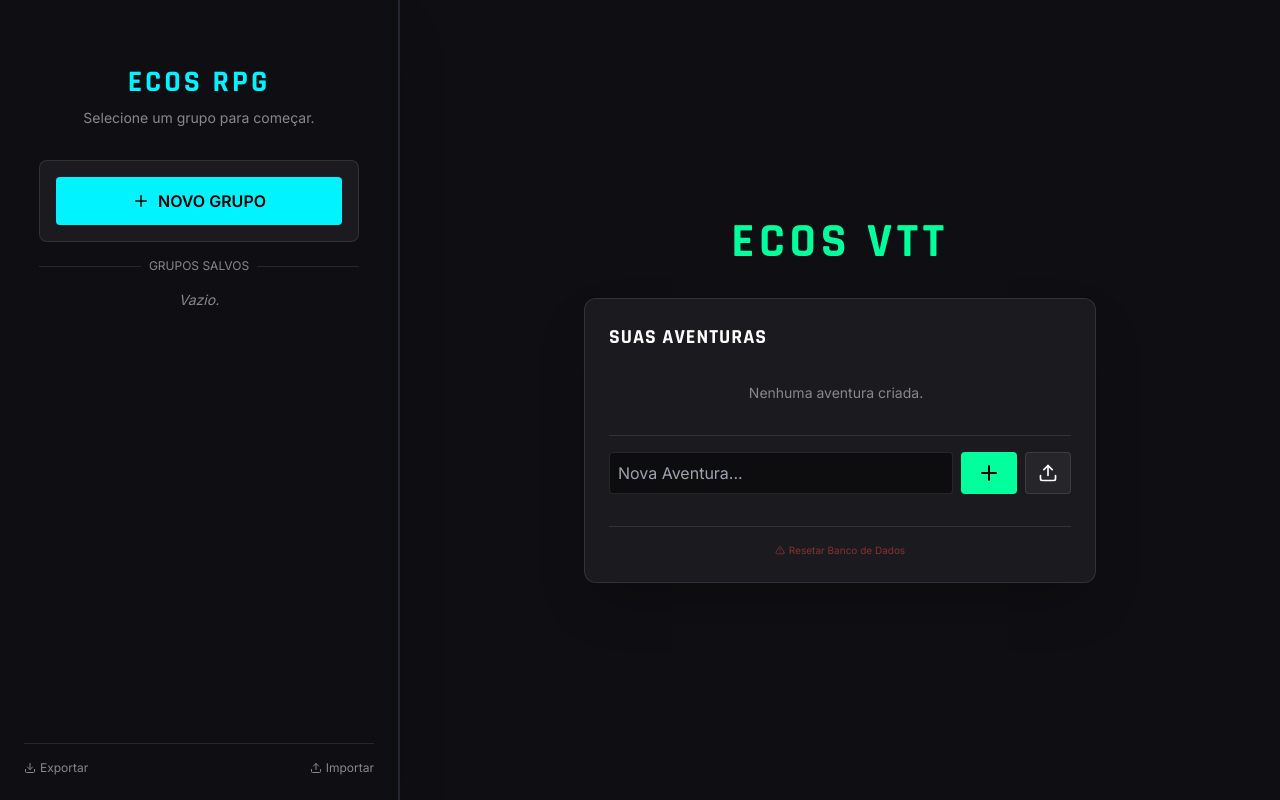
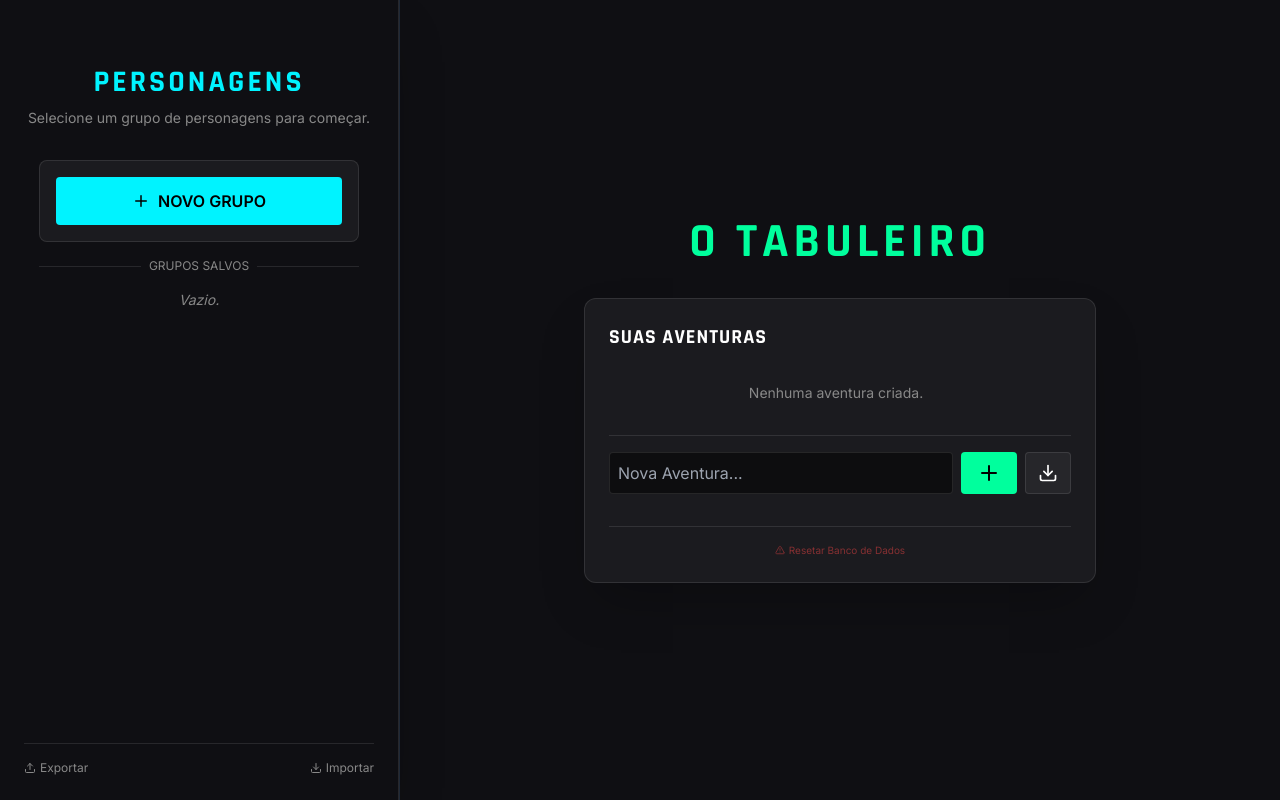
Before and after one commit to pvargasdev/ecosvtt, a React (Vite) app: page / in a window 1280 px wide. Built offline with nearby package versions, Linux system fonts and the light colour scheme.

Commit message:
corrections

```diff
--- a/src/components/Character/CharacterSidebar.jsx
+++ b/src/components/Character/CharacterSidebar.jsx
@@ -12,7 +12,7 @@ const resizeDamageArray = (currentArray, newSize) => {
     return arr;
 };
 
-// Componente de Animação: FADE IN VERTICAL (Suave)
+// Componente de Animação: FADE IN VERTICAL
 const FadeInView = ({ children, className }) => (
     <div className={`h-full flex flex-col ${className}`} style={{ animation: 'fadeInUp 0.4s cubic-bezier(0.2, 0.8, 0.2, 1) forwards' }}>
         <style>{`
@@ -110,7 +110,7 @@ const CharacterSidebar = () => {
     createPreset, loadPreset, saveToPreset, deletePreset, mergePresets, exitPreset
   } = useGame();
 
-  const [view, setView] = useState('manager'); // manager | hub | details
+  const [view, setView] = useState('manager');
   const [activeCharId, setActiveCharId] = useState(null);
   const [isEditing, setIsEditing] = useState(false);
   const [formData, setFormData] = useState({});
@@ -126,20 +126,17 @@ const CharacterSidebar = () => {
   const activeChar = gameState.characters.find(c => c.id === activeCharId);
   const currentPreset = presets.find(p => p.id === activePresetId);
 
-  // Controle de View baseado no Preset Ativo
   useEffect(() => {
       if (!activePresetId) setView('manager');
       else if (view === 'manager') setView('hub');
   }, [activePresetId]);
 
-  // AUTO-SAVE: Salva automaticamente sempre que há mudança nos personagens
   useEffect(() => {
       if (activePresetId && gameState.characters) {
           saveToPreset(activePresetId);
       }
   }, [gameState.characters, activePresetId, saveToPreset]);
 
-  // Cálculo de tamanho de ícones do rodapé
   useEffect(() => {
       if (!footerRef.current || gameState.characters.length === 0) return;
       const calcSize = () => {
@@ -160,7 +157,7 @@ const CharacterSidebar = () => {
   const showConfirm = (title, msg, action) => setConfirmModal({ open: true, title, msg, onConfirm: action });
   const closeModal = () => setConfirmModal({ ...confirmModal, open: false });
 
-  // --- DRAG AND DROP ---
+  // --- ACTIONS ---
   const handleDragSortStart = (e, index, char) => {
       setDraggedIndex(index);
       e.dataTransfer.setData('application/json', JSON.stringify({ type: 'character_drag', characterId: char.id }));
@@ -171,17 +168,15 @@ const CharacterSidebar = () => {
       e.stopPropagation();
       if (draggedIndex === null || draggedIndex === dropIndex) return;
       if (draggedIndex === -1) return;
-
       const newList = [...gameState.characters];
       const [removed] = newList.splice(draggedIndex, 1);
       newList.splice(dropIndex, 0, removed);
-      setAllCharacters(newList); // Isso disparará o Auto-Save
+      setAllCharacters(newList);
       setDraggedIndex(null);
   };
   const handleDragEnd = () => setDraggedIndex(null);
   const handleDragOver = (e) => e.preventDefault();
 
-  // --- PRESET ACTIONS ---
   const handleExportPresetsZip = async () => {
       const zip = new JSZip();
       zip.file("presets.json", JSON.stringify(presets, null, 2));
@@ -198,10 +193,7 @@ const CharacterSidebar = () => {
           if (jsonFile) {
               const str = await jsonFile.async("string");
               const json = JSON.parse(str);
-              if (Array.isArray(json)) {
-                  mergePresets(json);
-                  showAlert("Sucesso", `${json.length} grupos importados!`);
-              }
+              if (Array.isArray(json)) mergePresets(json);
           }
       } catch (err) { showAlert("Erro", "Arquivo inválido."); }
       e.target.value = null;
@@ -214,11 +206,6 @@ const CharacterSidebar = () => {
       setIsCreatingPreset(false);
   };
 
-  const handleExitGroup = () => {
-      exitPreset();
-  };
-
-  // --- CHARACTER ACTIONS ---
   const handleSaveChar = () => {
     if (!formData.name) return showAlert("Erro", "Nome é obrigatório");
     if (activeCharId === 'NEW') {
@@ -267,7 +254,7 @@ const CharacterSidebar = () => {
                       {confirmModal.onConfirm ? (
                           <>
                             <button onClick={closeModal} className="px-4 py-2 rounded border border-glass-border text-text-muted hover:bg-white/10 transition text-sm">Cancelar</button>
-                            <button onClick={() => { confirmModal.onConfirm(); closeModal(); }} className="px-4 py-2 rounded bg-neon-blue text-black font-bold hover:bg-white transition text-sm">Confirmar</button>
+                            <button onClick={() => { confirmModal.onConfirm(); closeModal(); }} className="px-4 py-2 rounded bg-red-600 text-white font-bold hover:bg-red-500 transition text-sm">Confirmar</button>
                           </>
                       ) : (
                           <button onClick={closeModal} className="px-6 py-2 rounded bg-glass border border-glass-border text-white hover:bg-white/10 transition text-sm">OK</button>
@@ -285,8 +272,8 @@ const CharacterSidebar = () => {
       return (
         <FadeInView key="manager" className="p-6 bg-ecos-bg text-text-main overflow-hidden border-r border-glass-border items-center relative">
             <ConfirmationOverlay />
-            <h1 className="text-3xl font-rajdhani font-bold text-neon-blue mb-2 tracking-widest mt-10">ECOS RPG</h1>
-            <p className="text-text-muted text-sm text-center mb-8">Selecione um grupo para começar.</p>
+            <h1 className="text-3xl font-rajdhani font-bold text-neon-blue mb-2 tracking-widest mt-10">PERSONAGENS</h1>
+            <p className="text-text-muted text-sm text-center mb-8">Selecione um grupo de personagens para começar.</p>
             <div className="w-full max-w-xs space-y-4 flex-1 overflow-y-auto scrollbar-none pb-20">
                 <div className="bg-glass border border-glass-border rounded-lg p-4">
                     {!isCreatingPreset ? (
@@ -310,21 +297,20 @@ const CharacterSidebar = () => {
                 ))}
             </div>
             <div className="w-full border-t border-glass-border pt-4 flex justify-between text-xs text-text-muted">
-                <button onClick={handleExportPresetsZip} className="flex gap-1 items-center hover:text-white"><Download size={12}/> Exportar</button>
-                <label className="flex gap-1 items-center hover:text-white cursor-pointer"><Upload size={12}/> Importar<input type="file" className="hidden" accept=".zip" onChange={handleImportPresetsZip}/></label>
+                <button onClick={handleExportPresetsZip} className="flex gap-1 items-center hover:text-white"><Upload size={12}/> Exportar</button>
+                <label className="flex gap-1 items-center hover:text-white cursor-pointer"><Download size={12}/> Importar<input type="file" className="hidden" accept=".zip" onChange={handleImportPresetsZip}/></label>
             </div>
         </FadeInView>
       );
   }
 
   // ==========================================
-  // VIEW: HUB (GRID DE PERSONAGENS)
+  // VIEW: HUB (GRID)
   // ==========================================
   if (view === 'hub') {
     return (
       <FadeInView key="hub" className="bg-ecos-bg text-text-main overflow-hidden relative border-r border-glass-border">
         <ConfirmationOverlay />
-
         <div className="p-3 bg-neon-purple/10 border-b border-neon-purple/30 flex justify-between items-center shrink-0">
             <div className="flex items-center gap-2 overflow-hidden">
                 <div className="w-2 h-2 rounded-full bg-neon-green shadow-[0_0_5px_#0f0]"></div>
@@ -333,8 +319,7 @@ const CharacterSidebar = () => {
                     <span className="font-rajdhani font-bold text-white truncate max-w-[120px] leading-none">{currentPreset?.name}</span>
                 </div>
             </div>
-            {/* Botão Sair */}
-            <button onClick={handleExitGroup} className="p-1.5 bg-glass border border-glass-border rounded hover:bg-red-900/30 hover:text-red-400 text-text-muted transition flex items-center gap-1" title="Sair do Grupo"><LogOut size={14}/> SAIR</button>
+            <button onClick={() => exitPreset()} className="p-1.5 bg-glass border border-glass-border rounded hover:bg-red-900/30 hover:text-red-400 text-text-muted transition flex items-center gap-1" title="Sair do Grupo"><LogOut size={14}/></button>
         </div>
 
         <div className="flex-1 overflow-y-auto grid grid-cols-2 gap-3 p-3 content-start scrollbar-thin">
@@ -354,19 +339,13 @@ const CharacterSidebar = () => {
                     <span className="font-semibold text-center text-xs leading-tight w-full truncate px-1 pointer-events-none">{char.name}</span>
                 </div>
             ))}
-
-            <div onClick={() => openEdit(true)} className="border border-dashed border-glass-border rounded-lg p-2 flex flex-col items-center justify-center cursor-pointer hover:bg-white/5 opacity-50 hover:opacity-100 min-h-[110px] transition-all">
-                <Plus size={32} className="text-text-muted"/>
-                <span className="text-xs text-text-muted mt-2">Adicionar</span>
-            </div>
+            <div onClick={() => openEdit(true)} className="border border-dashed border-glass-border rounded-lg p-2 flex flex-col items-center justify-center cursor-pointer hover:bg-white/5 opacity-50 hover:opacity-100 min-h-[110px] transition-all"><Plus size={32} className="text-text-muted"/><span className="text-xs text-text-muted mt-2">Adicionar</span></div>
         </div>
 
         {isEditing && (
              <div className="absolute inset-0 bg-ecos-bg z-50 p-4 flex flex-col overflow-hidden" style={{ animation: 'fadeInUp 0.3s ease-out' }}>
                 <div className="flex justify-between items-center mb-4"><h2 className="text-lg font-rajdhani font-bold text-neon-blue">Novo Personagem</h2><button onClick={() => setIsEditing(false)}><X size={20}/></button></div>
-                <div className="flex-1 overflow-y-auto scrollbar-thin pr-2">
-                    <CharacterForm formData={formData} setFormData={setFormData} handlePhotoUpload={handlePhotoUpload} />
-                </div>
+                <div className="flex-1 overflow-y-auto scrollbar-thin pr-2"><CharacterForm formData={formData} setFormData={setFormData} handlePhotoUpload={handlePhotoUpload} /></div>
                 <button onClick={handleSaveChar} className="mt-4 w-full py-3 bg-neon-blue/10 border border-neon-blue text-neon-blue font-bold rounded hover:bg-neon-blue hover:text-black transition">ADICIONAR À MESA</button>
              </div>
         )}
@@ -375,11 +354,16 @@ const CharacterSidebar = () => {
   }
 
   // ==========================================
-  // VIEW: DETAILS (FICHA DE PERSONAGEM)
+  // VIEW: DETAILS (FICHA COM RODAPÉ ESTATICO)
   // ==========================================
   return (
-    <FadeInView key={activeCharId || 'details'} className="bg-black/80 text-text-main relative overflow-hidden">
+    <div className="h-full flex flex-col bg-black/80 text-text-main relative overflow-hidden">
         <ConfirmationOverlay />
+
+        {/* CONTAINER ANIMADO DO CONTEÚDO */}
+        <div className="flex-1 relative overflow-hidden">
+            <FadeInView key={activeCharId || 'details'} className="absolute inset-0 flex flex-col">
+                {/* Header (Fica dentro do FadeIn para trocar junto com o char) */}
                 <div className="flex justify-between items-center p-4 border-b border-glass-border bg-black/40 shrink-0">
                     <button onClick={navToHub} className="p-2 rounded-full bg-glass hover:bg-white/10 transition"><ArrowLeft size={20} /></button>
                     <button onClick={() => openEdit(false)} className="p-2 rounded-full bg-glass hover:bg-white/10 transition text-neon-purple"><Edit2 size={20} /></button>
@@ -406,7 +390,10 @@ const CharacterSidebar = () => {
                         <div className="flex flex-col gap-4">{[['superior','Grave'],['medium','Moderado'],['inferior','Leve']].map(([k,l])=><div key={k} className="flex items-center gap-3"><span className="w-20 text-right text-text-muted text-sm">{l}</span><div className="flex gap-2 flex-1">{activeChar.damage[k].map((f,i)=><button key={i} onClick={()=>{const n=[...activeChar.damage[k]];n[i]=!n[i];updateCharacter(activeChar.id,{damage:{...activeChar.damage,[k]:n}});}} className={`h-8 flex-1 rounded border border-glass-border transition-all ${f?'bg-neon-red shadow-[0_0_10px_#ff2a2a] border-neon-red':'bg-black/30 hover:bg-white/10'}`}/>)}</div></div>)}</div>
                     </div>
                 </div>
+            </FadeInView>
+        </div>
 
+        {/* FOOTER ESTATICO (Fora do FadeIn) */}
         <div ref={footerRef} className="bg-black/80 border-t border-glass-border flex items-center justify-center gap-2 px-3 py-2 shrink-0 overflow-hidden" style={{ minHeight: footerIconSize + 20 }}>
              {gameState.characters.map((c, index) => (
                  <img
@@ -434,7 +421,7 @@ const CharacterSidebar = () => {
                 <button onClick={handleSaveChar} className="mt-4 w-full py-3 bg-neon-blue/10 border border-neon-blue text-neon-blue font-bold rounded hover:bg-neon-blue hover:text-black transition">SALVAR ALTERAÇÕES</button>
              </div>
         )}
-    </FadeInView>
+    </div>
   );
 };
 
--- a/src/components/VTT/Board.jsx
+++ b/src/components/VTT/Board.jsx
@@ -305,7 +305,7 @@ const Board = () => {
   if (!activeAdventureId || !activeAdventure) {
       return (
         <div className="w-full h-full bg-ecos-bg flex flex-col items-center justify-center p-6 text-white relative z-50">
-            <h1 className="text-5xl font-rajdhani font-bold text-neon-green mb-8 tracking-widest">ECOS VTT</h1>
+            <h1 className="text-5xl font-rajdhani font-bold text-neon-green mb-8 tracking-widest">O TABULEIRO</h1>
             <div className="bg-glass border border-glass-border rounded-xl p-6 shadow-2xl w-full max-w-lg relative">
                 <h2 className="text-xl font-bold mb-4">Suas Aventuras</h2>
                 <div className="max-h-[300px] overflow-y-auto space-y-2 mb-4 scrollbar-thin pr-2">
@@ -323,7 +323,7 @@ const Board = () => {
                                 <>
                                     <span className="truncate font-medium">{adv.name}</span>
                                     <div className="flex gap-1 opacity-0 group-hover:opacity-100 transition-opacity">
-                                        <button onClick={(e)=>{e.stopPropagation(); exportAdventure(adv.id)}} className="p-1.5 rounded hover:bg-white/20 text-text-muted hover:text-neon-blue transition" title="Exportar"><Download size={14}/></button>
+                                        <button onClick={(e)=>{e.stopPropagation(); exportAdventure(adv.id)}} className="p-1.5 rounded hover:bg-white/20 text-text-muted hover:text-neon-blue transition" title="Exportar"><Upload size={14}/></button>
                                         <button onClick={(e)=>{e.stopPropagation(); duplicateAdventure(adv.id)}} className="p-1.5 rounded hover:bg-white/20 text-text-muted hover:text-white transition" title="Duplicar"><Copy size={14}/></button>
                                         <button onClick={(e)=>{e.stopPropagation(); setRenamingId(adv.id); setRenameValue(adv.name);}} className="p-1.5 rounded hover:bg-white/20 text-text-muted hover:text-yellow-400 transition" title="Renomear"><Edit2 size={14}/></button>
                                         <button onClick={(e)=>{e.stopPropagation(); setDeleteModal(adv.id);}} className="p-1.5 rounded hover:bg-red-500/20 text-text-muted hover:text-red-500 transition" title="Excluir"><Trash2 size={14}/></button>
@@ -338,7 +338,7 @@ const Board = () => {
                     <input className="flex-1 bg-black/50 border border-glass-border rounded p-2 text-white" placeholder="Nova Aventura..." value={newAdvName} onChange={e=>setNewAdvName(e.target.value)}/>
                     <button onClick={()=>{if(newAdvName) { createAdventure(newAdvName); setNewAdvName(""); }}} className="bg-neon-green text-black font-bold px-4 rounded hover:bg-white transition"><Plus/></button>
                     <div className="relative">
-                        <button onClick={() => importInputRef.current?.click()} className="bg-glass border border-glass-border text-white px-3 py-2 rounded h-full hover:bg-white/10 transition" title="Importar"><Upload size={20}/></button>
+                        <button onClick={() => importInputRef.current?.click()} className="bg-glass border border-glass-border text-white px-3 py-2 rounded h-full hover:bg-white/10 transition" title="Importar"><Download size={20}/></button>
                         <input ref={importInputRef} type="file" accept=".zip" className="hidden" onChange={(e) => { const file = e.target.files[0]; if(file) importAdventure(file); e.target.value = null; }}/>
                     </div>
                 </div>
@@ -352,7 +352,7 @@ const Board = () => {
                             <p className="text-text-muted text-sm mb-6">Esta ação não pode ser desfeita.</p>
                             <div className="flex gap-2 justify-center">
                                 <button onClick={() => setDeleteModal(null)} className="px-4 py-2 rounded bg-glass border border-glass-border text-white hover:bg-white/10 text-sm">Cancelar</button>
-                                <button onClick={() => { deleteAdventure(deleteModal); setDeleteModal(null); }} className="px-4 py-2 rounded bg-red-600 text-white font-bold hover:bg-red-500 text-sm">Excluir</button>
+                                <button onClick={() => { deleteAdventure(deleteModal); setDeleteModal(null); }} className="px-4 py-2 rounded bg-red-600 text-white font-bold hover:bg-red-500 text-sm">Confirmar</button>
                             </div>
                         </div>
                     </div>
--- a/src/components/VTT/VTTLayout.jsx
+++ b/src/components/VTT/VTTLayout.jsx
@@ -282,7 +282,7 @@ export const VTTLayout = ({ zoomValue, onZoomChange }) => {
 
                 <div className="w-px h-6 bg-glass-border mx-1"></div>
 
-                <button onClick={(e) => toggle('mapConfigOpen', e)} className={`p-2 rounded hover:bg-white/10 transition ${uiState.mapConfigOpen ? 'text-neon-blue' : 'text-text-muted'}`} title="Configurar Mapa"><Settings size={18}/></button>
+                <button onClick={(e) => toggle('mapConfigOpen', e)} className={`p-2 rounded hover:bg-white/10 transition ${uiState.mapConfigOpen ? 'text-neon-blue' : 'text-text-muted'}`} title="Configurar Mapa"><ImageIcon size={18}/></button>
                 <button onClick={(e) => toggle('libraryOpen', e)} className={`p-2 rounded hover:bg-white/10 transition ${uiState.libraryOpen ? 'text-neon-blue' : 'text-text-muted'}`} title="Biblioteca"><Box size={18}/></button>
 
                 <div className="w-px h-6 bg-glass-border mx-1"></div>
```
Lines whose indentation alone changed are shown as unchanged.
